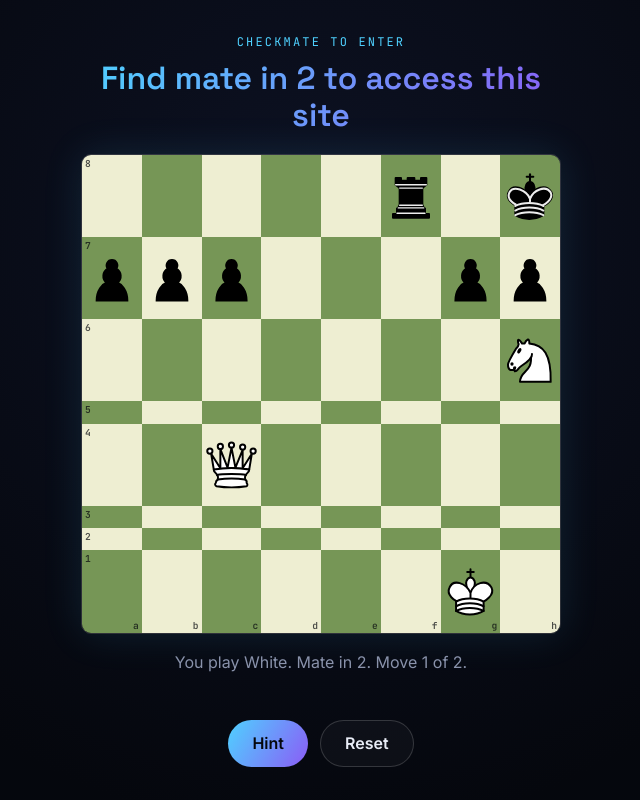
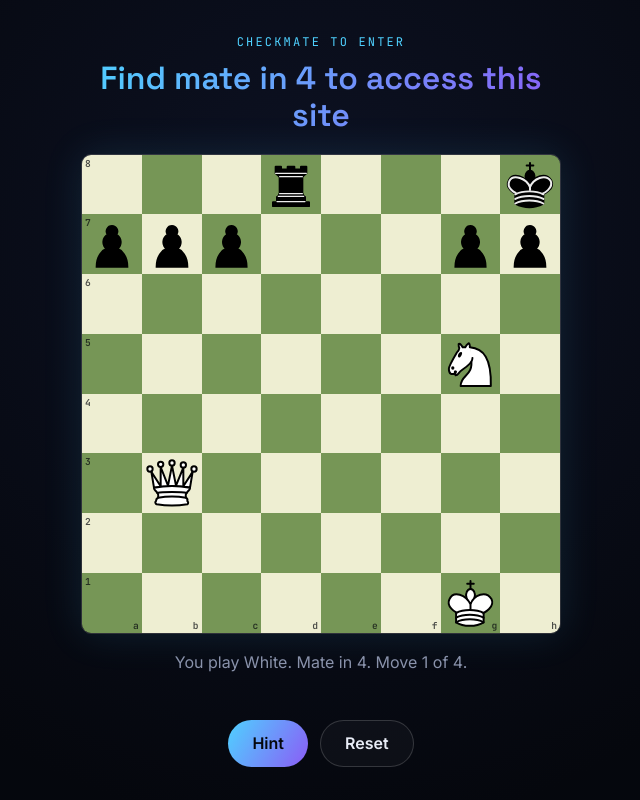
Before and after one commit to AdityaV-101/aditya-portfolio, a plain HTML site: page index.html in a window 1280 px wide. Shown: the top 800 px of the page, without its empty margins (319-959 px from the left). Drawn offline with Linux system fonts and the light colour scheme.

Commit message:
Philidor's Legacy mate in 4 and fix board sizing

```diff
--- a/css/style.css
+++ b/css/style.css
@@ -591,9 +591,11 @@ body.gate-locked { overflow: hidden; }
 }
 .cg-board {
   display: grid;
-  grid-template-columns: repeat(8, 1fr);
-  aspect-ratio: 1;
-  width: 100%;
+  grid-template-columns: repeat(8, minmax(0, 1fr));
+  grid-template-rows: repeat(8, minmax(0, 1fr));
+  aspect-ratio: 1 / 1;
+  width: min(100%, max(260px, calc(100vh - 290px)));
+  margin: 0 auto;
   border: 1px solid var(--glass-border-hover);
   border-radius: 10px;
   overflow: hidden;
@@ -605,7 +607,9 @@ body.gate-locked { overflow: hidden; }
   align-items: center;
   justify-content: center;
   padding: 0;
-  font-size: clamp(1.4rem, 7vw, 2.6rem);
+  min-width: 0;
+  min-height: 0;
+  overflow: hidden;
   line-height: 1;
 }
 .cg-sq.light { background: #eeeed2; }
@@ -615,7 +619,7 @@ body.gate-locked { overflow: hidden; }
 .cg-sq.hint { box-shadow: inset 0 0 0 3px #34e89e; }
 .cg-sq.dot::after { content: ''; position: absolute; width: 28%; height: 28%; border-radius: 50%; background: rgba(5,7,13,0.4); }
 .cg-sq.cap::after { content: ''; position: absolute; inset: 6%; border-radius: 50%; border: 4px solid rgba(5,7,13,0.4); }
-.cg-piece { position: relative; z-index: 1; width: 100%; height: 100%; pointer-events: none; user-select: none; }
+.cg-piece { position: relative; z-index: 1; width: 100%; height: 100%; object-fit: contain; display: block; pointer-events: none; user-select: none; }
 .cg-sq i { position: absolute; font: 600 0.6rem var(--font-mono); font-style: normal; opacity: 0.7; color: #05070d; z-index: 2; }
 .cg-sq i.rk { top: 2px; left: 3px; }
 .cg-sq i.fl { bottom: 1px; right: 3px; }
--- a/js/chess-gate.js
+++ b/js/chess-gate.js
@@ -125,9 +125,14 @@
   const inCheck = (board, turn) => attacked(board, kingSq(board, turn), other(turn));
 
   // Can `turn` (attacker) force mate within `n` of its own moves? Returns true/false.
+  // Only checking moves are considered for the attacker, which keeps the search fast.
+  function checkingMoves(board, turn) {
+    return legalMoves(board, turn).filter(m => inCheck(applyMove(board, m), other(turn)));
+  }
+
   function attackerWins(board, turn, n) {
     if (n === 0) return false;
-    for (const m of legalMoves(board, turn)) {
+    for (const m of checkingMoves(board, turn)) {
       const nb = applyMove(board, m);
       if (defenderLoses(nb, other(turn), n, turn)) return true;
     }
@@ -146,7 +151,7 @@
 
   // Attacker moves that keep a forced mate within n moves.
   function winningMoves(board, turn, n) {
-    return legalMoves(board, turn).filter(m => defenderLoses(applyMove(board, m), other(turn), n, turn));
+    return checkingMoves(board, turn).filter(m => defenderLoses(applyMove(board, m), other(turn), n, turn));
   }
 
   // Defender picks the reply that survives longest (ties: first found).
@@ -163,14 +168,16 @@
   /* ---------------- Puzzle ---------------- */
   const PUZZLES = [
     {
-      // Knight and queen sacrifice leading to a smothered mate
-      fen: '5r1k/ppp3pp/7N/8/2Q5/8/8/6K1 w',
-      n: 2,
+      // Philidor's Legacy: knight checks, then a queen sacrifice and smothered mate
+      fen: '3r3k/ppp3pp/8/6N1/8/1Q6/8/6K1 w',
+      n: 4,
+      // One hint per move of the solution
       hints: [
-        'Black\'s king is boxed in by its own rook and pawns. Think about forcing the rook to capture on the back rank.',
-        'Sacrifice the queen with check. Your knight guards the square, so the king cannot take it.',
+        'Your queen already eyes the g8 square. Use the knight to check on the diagonal square it blocks.',
+        'Black\'s king has to step aside. Now unleash a double check by moving the knight again.',
+        'The king is forced back into the corner. Sacrifice the queen with check on the back rank.',
+        'The king is boxed in by its own rook and pawns. One knight check finishes the game.',
       ],
-      finalHint: 'The king has no squares left. Your knight can deliver the final check.',
     },
   ];
   const puzzle = PUZZLES[Math.floor(Math.random() * PUZZLES.length)];
@@ -312,7 +319,7 @@
     const good = currentWinning();
     hintMove = good[0];
     if (hintLevel === 1) {
-      const staged = movesLeft === 1 ? puzzle.finalHint : puzzle.hints[movesLeft === puzzle.n ? 0 : 1];
+      const staged = puzzle.hints[puzzle.n - movesLeft];
       hintText.textContent = 'Hint 1/3: ' + staged;
     } else if (hintLevel === 2) {
       const piece = NAMES[board[hintMove.from].toUpperCase()];
```
